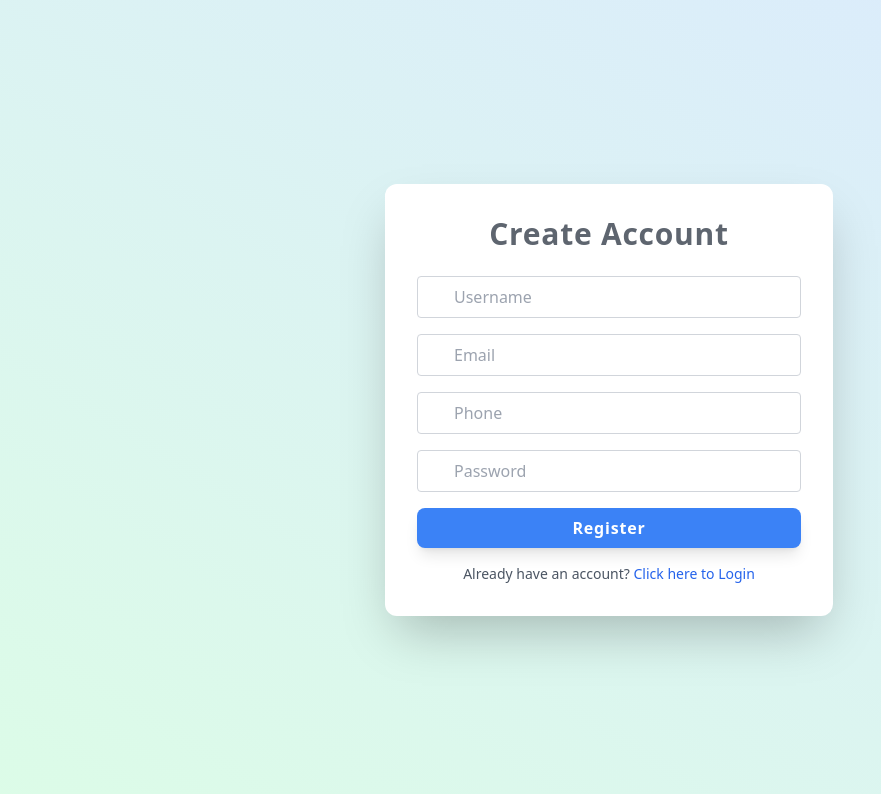
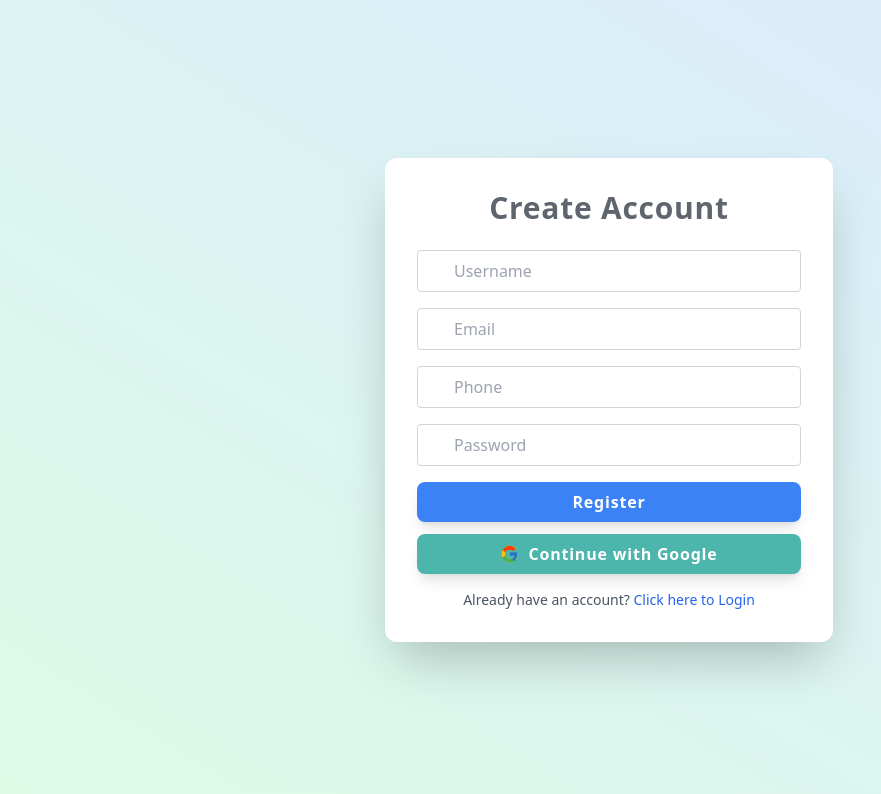
Before and after one commit to Aarush2701/splitwisefrontend, a React (Create React App) app: page /signup in a window 1280 px wide. Shown: the top 794 px of the page, without its empty margins (31-912 px from the left). Built offline with nearby package versions, Linux system fonts and the light colour scheme; some icons are missing.

Commit message:
OAuth added

```diff
--- a/src/App.jsx
+++ b/src/App.jsx
@@ -13,7 +13,7 @@ import GroupDetails from './pages/GroupDetails';
 import AddExpense from './pages/Group/AddExpense';
 import SettleForm from './components/group/SettleForm';
 import EditExpense from './pages/Group/EditExpense';
-
+import OAuth2RedirectHandler from './utils/OAuth2RedirectHandler';
 
 
 function App() {
@@ -26,6 +26,7 @@ function App() {
 
           <Route path="/login" element={<Login />} />
           <Route path="/signup" element={<Signup />} />
+          <Route path="/oauth2/redirect" element={<OAuth2RedirectHandler />} />
           <Route path="/dashboard" element={<ProtectedRoute><Dashboard /></ProtectedRoute>} />
            <Route path="profile" element={<ProtectedRoute><Profile /></ProtectedRoute>} />
            <Route path="update" element={<ProtectedRoute><UpdateProfile /></ProtectedRoute>} />
--- a/src/pages/Login.jsx
+++ b/src/pages/Login.jsx
@@ -236,6 +236,10 @@ export default function Login() {
     localStorage.removeItem('token');
   }, []);
 
+  const handleGoogleLogin = () => {
+    window.location.href = 'http://localhost:8080/oauth2/authorization/google';
+  };
+
   const handleLogin = async (e) => {
     e.preventDefault();
     try {
@@ -335,6 +339,7 @@ export default function Login() {
             </div>
           </div>
 
+          <div className="space-y-3">
           {/* Login Button */}
           <button
             type="submit"
@@ -342,6 +347,38 @@ export default function Login() {
           >
             <span className="tracking-wider">Login</span>
           </button>
+          {/* Google Login Button */}
+  <button
+    type="button"
+    onClick={handleGoogleLogin}
+    className="w-full bg-[#4DB6AC] text-white py-2 rounded-lg font-semibold shadow-lg hover:bg-[#00897B] hover:shadow-xl transition-all duration-300 transform hover:scale-105 active:scale-95 flex items-center justify-center gap-2"
+  >
+    <svg
+      xmlns="http://www.w3.org/2000/svg"
+      viewBox="0 0 48 48"
+      width="20"
+      height="20"
+    >
+      <path
+        fill="#FFC107"
+        d="M43.6 20.5H42V20H24v8h11.3C34.2 32.4 29.5 36 24 36c-6.6 0-12-5.4-12-12s5.4-12 12-12c3 0 5.7 1.1 7.8 3l5.7-5.7C33.4 6.2 28.9 4 24 4 12.9 4 4 12.9 4 24s8.9 20 20 20c10.4 0 19-7.5 19-20 0-1.3-.1-2.7-.4-3.5z"
+      />
+      <path
+        fill="#FF3D00"
+        d="M6.3 14.7l6.6 4.8C14.3 16.1 18.8 14 24 14c3 0 5.7 1.1 7.8 3l5.7-5.7C33.4 6.2 28.9 4 24 4c-7.6 0-14 4.1-17.7 10.7z"
+      />
+      <path
+        fill="#4CAF50"
+        d="M24 44c5.3 0 10.2-1.8 13.9-4.9l-6.4-5.3C29.4 35.6 26.8 36 24 36c-5.5 0-10.2-3.6-11.8-8.5l-6.7 5.2C9.9 39.5 16.4 44 24 44z"
+      />
+      <path
+        fill="#1976D2"
+        d="M43.6 20.5H42V20H24v8h11.3c-1.3 3.4-4 6.3-7.3 7.6l6.4 5.3C37.6 38.3 42 31.8 42 24c0-1.3-.1-2.7-.4-3.5z"
+      />
+    </svg>
+    <span className="tracking-wider">Continue with Google</span>
+  </button>
+          </div>
 
           {/* Signup Link */}
           <p className="mt-4 text-center text-sm text-gray-600">
--- a/src/pages/Signup.jsx
+++ b/src/pages/Signup.jsx
@@ -101,6 +101,10 @@ export default function Signup() {
   const [shake, setShake] = useState(false);
   const navigate = useNavigate();
   const { login } = useAuth();
+
+  const handleGoogleSignup = () => {
+    window.location.href = 'http://localhost:8080/oauth2/authorization/google';
+  };
 
   const handleSignup = async (e) => {
   e.preventDefault();
@@ -228,6 +232,8 @@ export default function Signup() {
             </div>
           </div>
 
+          {/* Buttons Section */}
+<div className="space-y-3">
   {/* Register Button */}
   <button
     type="submit"
@@ -235,6 +241,40 @@ export default function Signup() {
   >
     <span className="tracking-wider">Register</span>
   </button>
+
+  {/* Google Signup Button */}
+  <button
+    type="button"
+    onClick={handleGoogleSignup}
+    className="w-full bg-[#4DB6AC] text-white py-2 rounded-lg font-semibold shadow-lg hover:bg-[#00897B] hover:shadow-xl transition-all duration-300 transform hover:scale-105 active:scale-95 flex items-center justify-center gap-2"
+  >
+    <svg
+      xmlns="http://www.w3.org/2000/svg"
+      viewBox="0 0 48 48"
+      width="20"
+      height="20"
+    >
+      <path
+        fill="#FFC107"
+        d="M43.6 20.5H42V20H24v8h11.3C34.2 32.4 29.5 36 24 36c-6.6 0-12-5.4-12-12s5.4-12 12-12c3 0 5.7 1.1 7.8 3l5.7-5.7C33.4 6.2 28.9 4 24 4 12.9 4 4 12.9 4 24s8.9 20 20 20c10.4 0 19-7.5 19-20 0-1.3-.1-2.7-.4-3.5z"
+      />
+      <path
+        fill="#FF3D00"
+        d="M6.3 14.7l6.6 4.8C14.3 16.1 18.8 14 24 14c3 0 5.7 1.1 7.8 3l5.7-5.7C33.4 6.2 28.9 4 24 4c-7.6 0-14 4.1-17.7 10.7z"
+      />
+      <path
+        fill="#4CAF50"
+        d="M24 44c5.3 0 10.2-1.8 13.9-4.9l-6.4-5.3C29.4 35.6 26.8 36 24 36c-5.5 0-10.2-3.6-11.8-8.5l-6.7 5.2C9.9 39.5 16.4 44 24 44z"
+      />
+      <path
+        fill="#1976D2"
+        d="M43.6 20.5H42V20H24v8h11.3c-1.3 3.4-4 6.3-7.3 7.6l6.4 5.3C37.6 38.3 42 31.8 42 24c0-1.3-.1-2.7-.4-3.5z"
+      />
+    </svg>
+    <span className="tracking-wider">Continue with Google</span>
+  </button>
+</div>
+
 
           {/* Login Redirect */}
           <p className="mt-4 text-center text-sm text-gray-600">
--- /dev/null
+++ b/src/utils/OAuth2RedirectHandler.jsx
@@ -0,0 +1,22 @@
+import React, { useEffect } from 'react';
+import { useNavigate } from 'react-router-dom';
+import { useAuth } from '../context/AuthContext';
+
+export default function OAuth2RedirectHandler() {
+  const navigate = useNavigate();
+    const { login } = useAuth();
+  useEffect(() => {
+    const params = new URLSearchParams(window.location.search);
+    const token = params.get('token');
+
+    if (token) {
+      login(token);
+      navigate('/dashboard'); // 👈 Redirect to dashboard after saving token
+    } else {
+      console.error("Token not found in redirect URL");
+      navigate('/login');
+    }
+  }, [navigate]);
+
+  return <div>Redirecting...</div>;
+}
```
Lines whose indentation alone changed are shown as unchanged.
